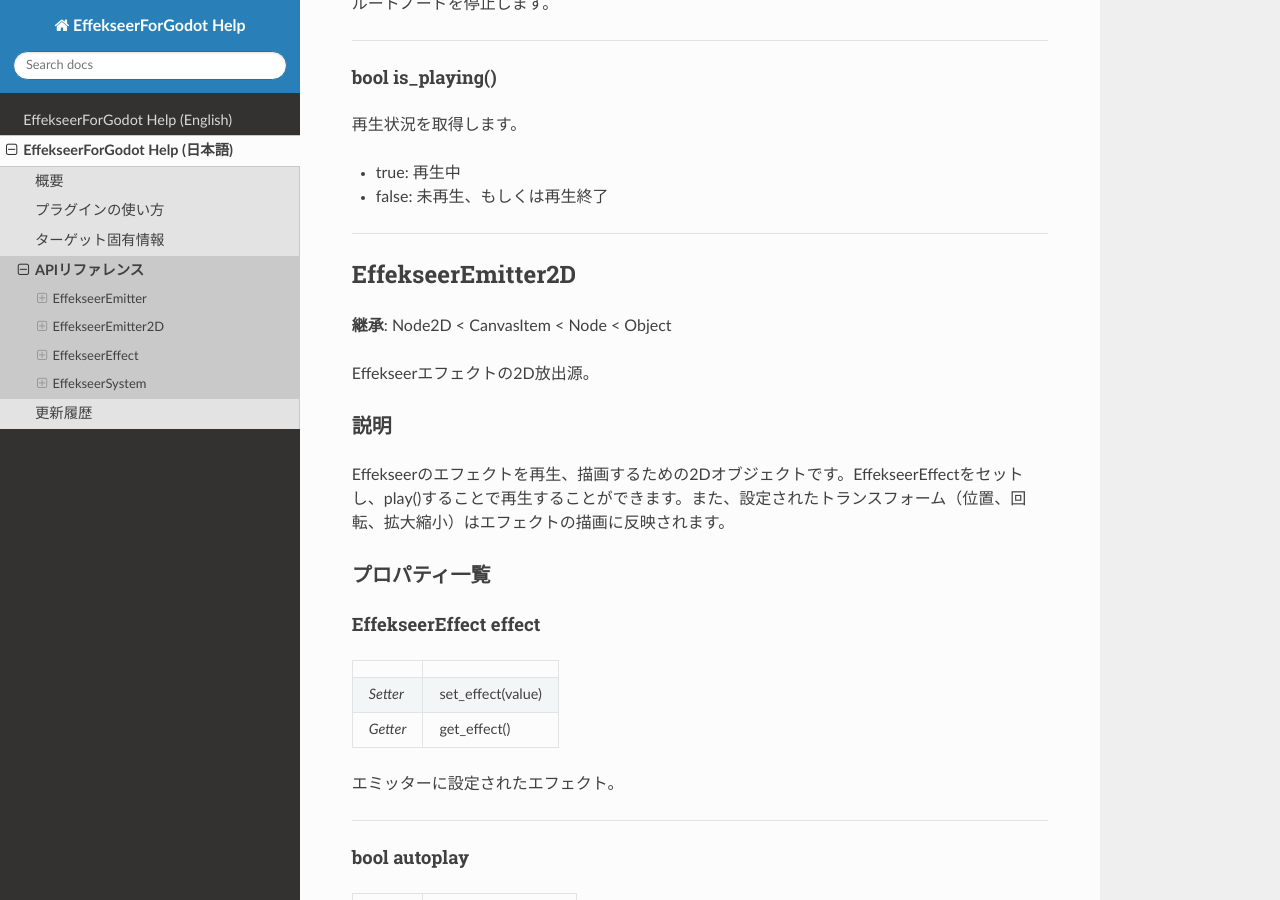
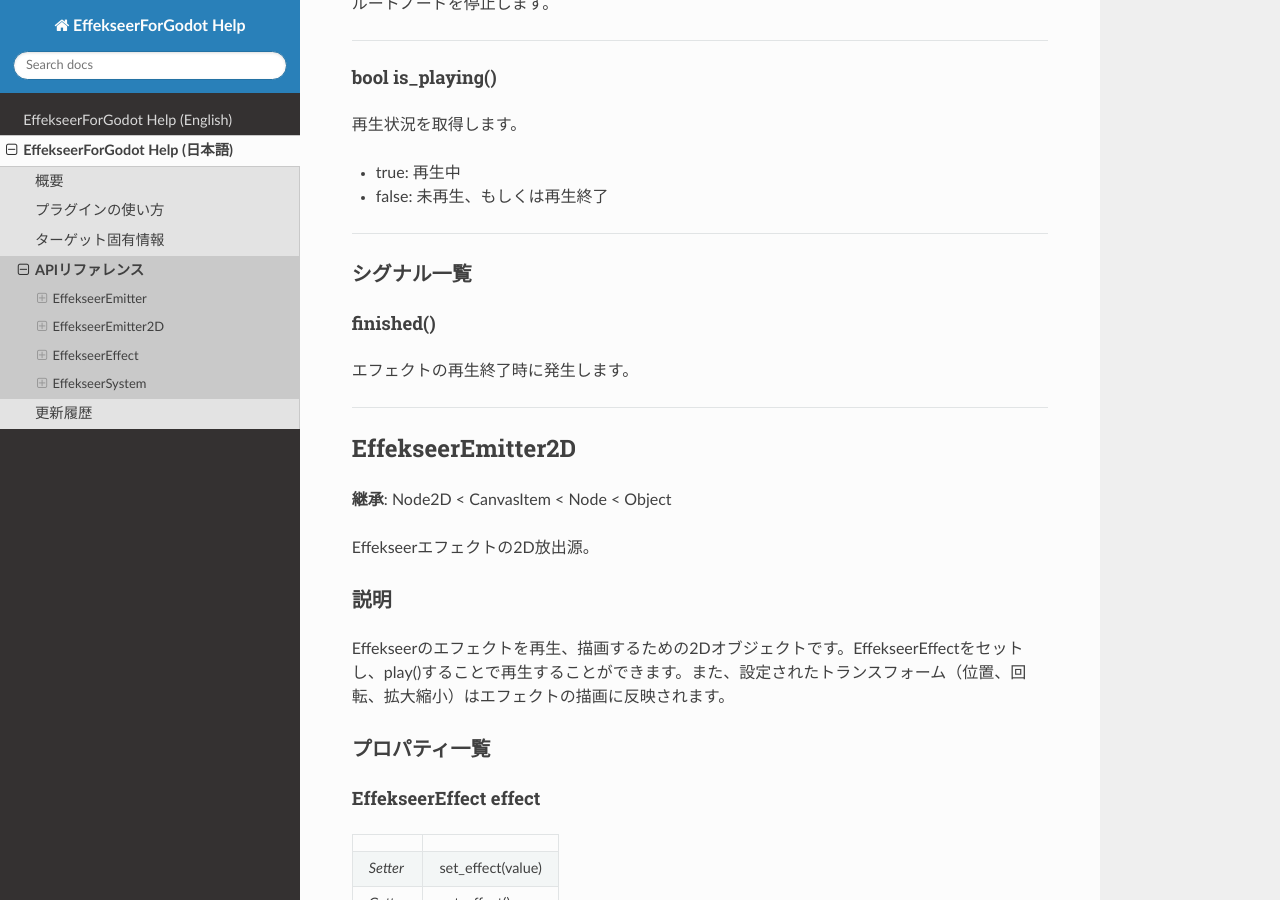
Before and after one commit to effekseer/EffekseerForGodot3, a Sphinx documentation site: the page built from Docs/source/ja/api-reference.md, in a window 1280 px wide and 900 px high, scrolled down 2254 px. Built offline with Sphinx 7.4.7 and the Read the Docs theme 2.0.0, drawn with Linux system fonts in a browser that asks for light colours; some of the changed text lies outside the part shown.

```diff
--- a/Docs/source/ja/api-reference.md
+++ b/Docs/source/ja/api-reference.md
@@ -98,6 +98,13 @@ Effekseerのエフェクトを再生、描画するための3Dオブジェクト
 
 - true: 再生中
 - false: 未再生、もしくは再生終了
+
+----
+
+### シグナル一覧
+
+#### finished()
+エフェクトの再生終了時に発生します。
 
 ----
 
@@ -211,6 +218,13 @@ Effekseerのエフェクトを再生、描画するための2Dオブジェクト
 
 ----
 
+### シグナル一覧
+
+#### finished()
+エフェクトの再生終了時に発生します。
+
+----
+
 ## EffekseerEffect
 
 **継承**: Resource < Reference < Object
```
Also changed, not shown: Docs/source/en/api-reference.md (+14 -0 lines).
